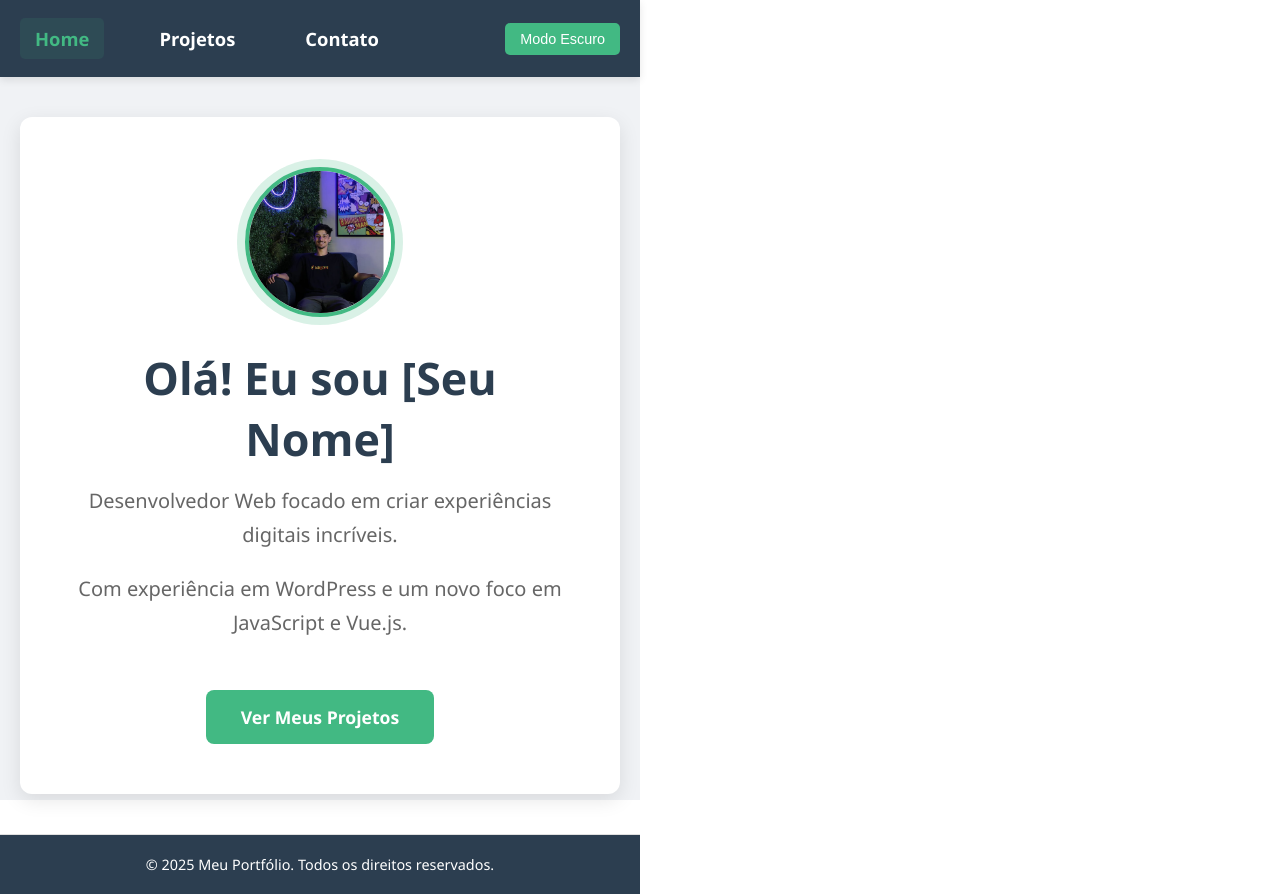
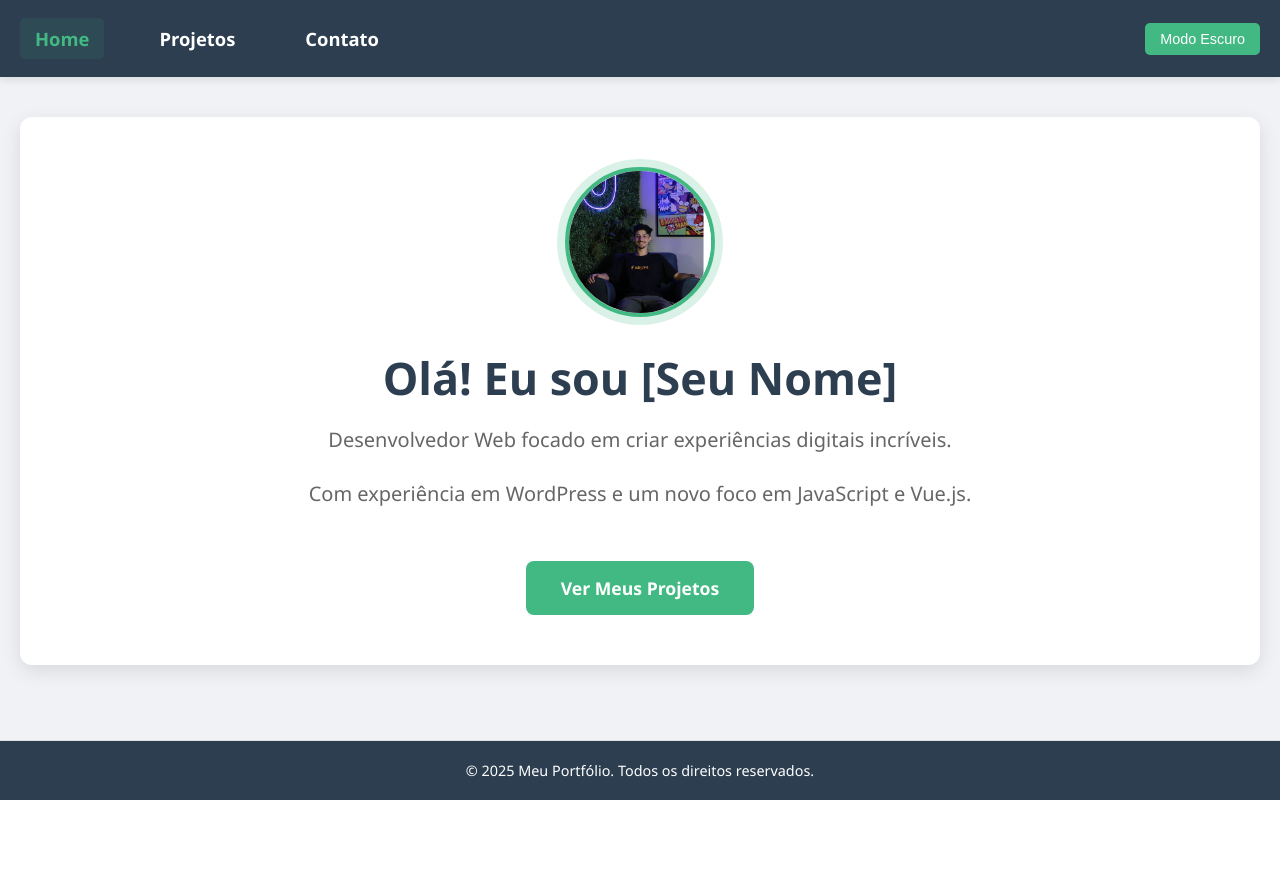
Before and after one commit to fernandokaraka/meu-portfolio-vue, a Vue app: page / in a window 1280 px wide. After the commit the page ends 800 px from the top, so only its background shows below. Built offline with nearby package versions, Linux system fonts and the light colour scheme.

Commit message:
corrigido tela pela metade

```diff
--- a/src/assets/main.css
+++ b/src/assets/main.css
@@ -1,43 +1 @@
 @import './base.css';
-
-#app {
-  margin: 0 auto;
-  padding: 2rem;
-  font-weight: normal;
-}
-
-a,
-.green {
-  text-decoration: none;
-  color: hsla(160, 100%, 37%, 1);
-  transition: 0.4s;
-  padding: 3px;
-}
-
-@media (hover: hover) {
-  a:hover {
-    background-color: hsla(160, 100%, 37%, 0.2);
-  }
-}
-
-@media (min-width: 1024px) {
-  body {
-    display: flex;
-    place-items: center;
-  }
-
-  #app {
-    display: grid;
-    grid-template-columns: 1fr 1fr;
-    padding: 0 2rem;
-  }
-}
-
-html,
-body,
-#app {
-  width: 100%;
-  height: 100%;
-  margin: 0; /* Remove default margins */
-  padding: 0; /* Remove default padding */
-}
```
